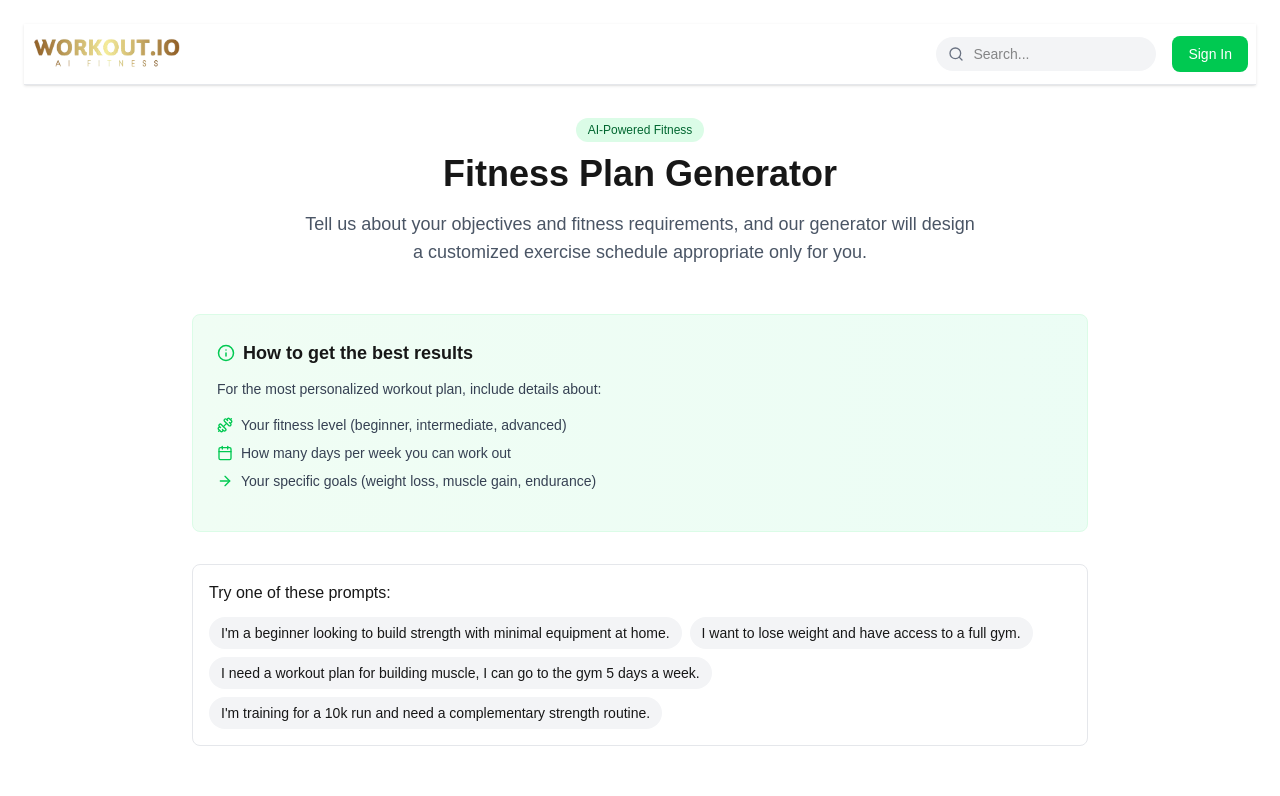
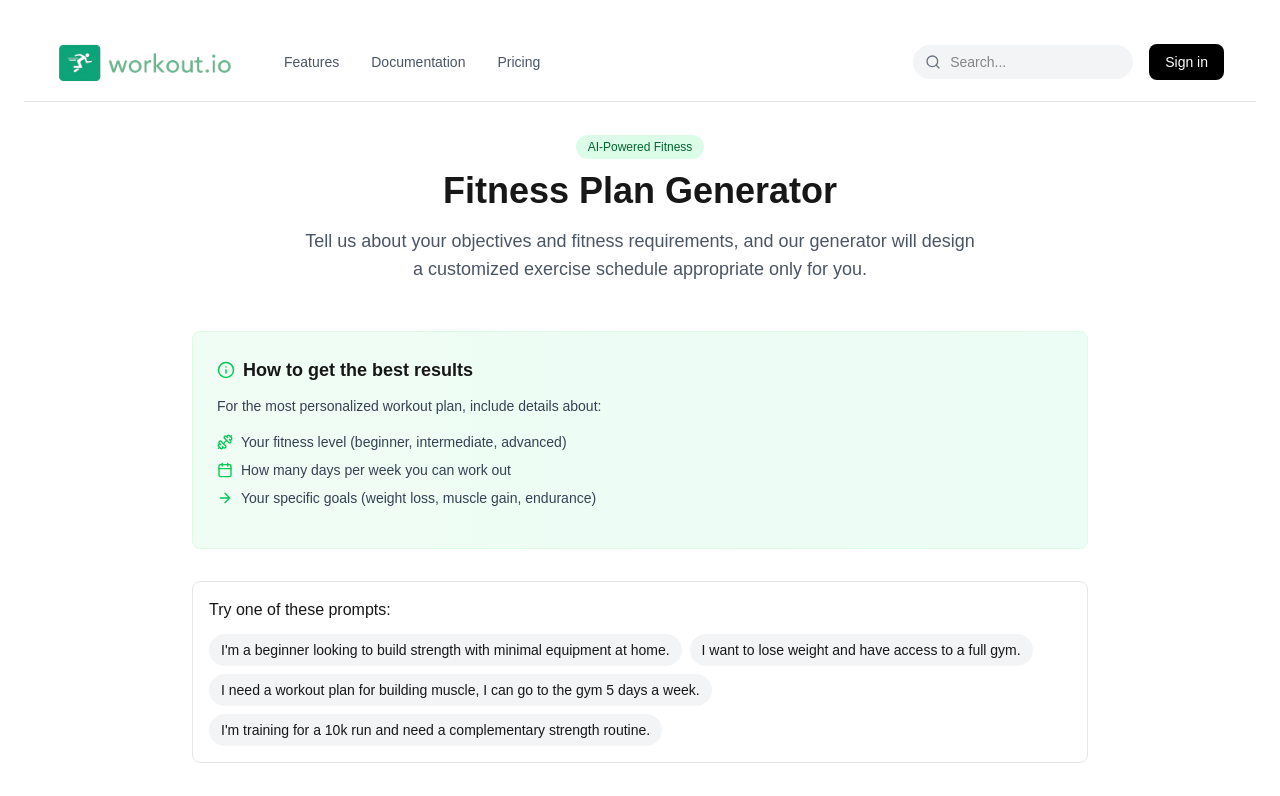
Before and after one commit to MiguelDZ123/workoutapp, a Next.js app: page / in a window 1280 px wide. Shown: the top 796 px of the page. Built offline with nearby package versions, Linux system fonts and the light colour scheme; no server answers.

Commit message:
Made so nice changes

```diff
--- a/app/api/workouts/[id]/route.ts
+++ b/app/api/workouts/[id]/route.ts
@@ -4,7 +4,7 @@ import prisma from '@/lib/prisma';
 
 export async function GET(
   request: NextRequest,
-  { params }: { params: Promise<{ id: string }>}
+  { params }: { params: Promise<{ id: string }> }
 ) {
   try {
     const session = await getServerSession();
@@ -43,7 +43,7 @@ export async function GET(
 
 export async function PATCH(
   request: NextRequest,
-  { params }: { params: Promise<{ id: string }>}
+  { params }: { params: Promise<{ id: string }> }
 ) {
   try {
     const session = await getServerSession();
@@ -100,7 +100,7 @@ export async function PATCH(
 
 export async function DELETE(
   request: NextRequest,
-  { params }: { params: Promise<{ id: string }>}
+  { params }: { params: Promise<{ id: string }> }
 ) {
   try {
     const session = await getServerSession();
--- a/components/Header.tsx
+++ b/components/Header.tsx
@@ -23,45 +23,42 @@ export default function Header() {
   }
 
   return (
-    <header className="sticky top-0 z-50 bg-white dark:bg-gray-900 shadow-sm">
-      <div className="flex items-center justify-between py-3 px-2 border-b border-gray-200 dark:border-gray-800">
-        <div className="flex items-center gap-6">
+    <header className="sticky top-0 z-50 bg-white dark:bg-gray-900 border-b border-gray-200 dark:border-gray-800">
+      <div className="max-w-7xl mx-auto flex items-center justify-between py-4 px-4 sm:px-6 lg:px-8">
+        <div className="flex items-center gap-12">
           <Link href={"/"} className="flex items-center">
             <Image
               src="/images/logo.png"
               alt="WORKOUT.IO"
-              width={150}
-              height={40}
+              width={180}
+              height={48}
               className="dark:brightness-200"
             />
           </Link>
 
-          <nav className="hidden md:flex items-center gap-4">
-            {session && (
-              <Link
-                href="/protected/saved-workouts"
-                className="flex items-center gap-2 text-sm text-gray-700 dark:text-gray-300 hover:text-gray-900 dark:hover:text-white transition-colors"
-              >
-                <Save size={18} />
-                <span>Saved Workouts</span>
+          <nav className="hidden lg:flex items-center space-x-8">
+            <Link href="/features" className="text-sm text-gray-600 hover:text-gray-900 dark:text-gray-300 dark:hover:text-white">
+              Features
             </Link>
-            )}
+            <Link href="/solutions" className="text-sm text-gray-600 hover:text-gray-900 dark:text-gray-300 dark:hover:text-white">
+              Documentation
+            </Link>
+            <Link href="/pricing" className="text-sm text-gray-600 hover:text-gray-900 dark:text-gray-300 dark:hover:text-white">
+              Pricing
+            </Link>
           </nav>
         </div>
 
         <div className="flex items-center gap-4">
-          <div className="relative hidden sm:flex items-center">
+          <div className="relative hidden md:flex items-center">
             <input
               type="text"
               placeholder="Search..."
-              className="pl-9 pr-4 py-1.5 text-sm bg-gray-100 dark:bg-gray-800 border border-transparent rounded-full focus:outline-none w-[180px] md:w-[220px]"
+              className="pl-9 pr-4 py-1.5 text-sm bg-gray-100 dark:bg-gray-800 border border-transparent rounded-full focus:outline-none w-[180px] lg:w-[220px]"
             />
-            <Search size={16} className="absolute left-3 text-gray-500 outline-none" />
+            <Search size={16} className="absolute left-3 text-gray-500" />
           </div>
 
-          {/* Mobile menu button */}
-
-          {/* Desktop settings button */}
 
           {status === 'loading' ? (
             <div className="h-9 w-24 bg-gray-200 dark:bg-gray-700 rounded-lg animate-pulse" />
@@ -74,7 +71,7 @@ export default function Header() {
                   </span>
                   <button
                     onClick={() => signOut()}
-                    className="text-sm bg-red-500 text-white px-4 py-2 rounded-lg hover:bg-red-600 transition-colors"
+                    className="text-sm text-gray-600 hover:text-gray-900 dark:text-gray-300 dark:hover:text-white"
                   >
                     Logout
                   </button>
@@ -82,61 +79,123 @@ export default function Header() {
               </div>
               <button
                 onClick={() => setIsMobileMenuOpen(!isMobileMenuOpen)}
-                className="md:hidden p-2 text-gray-600 dark:text-gray-300 hover:text-gray-900 dark:hover:text-white transition-colors"
+                className="lg:hidden p-2 text-gray-600 dark:text-gray-300 hover:text-gray-900 dark:hover:text-white transition-colors"
+                aria-label="Toggle menu"
               >
-                {isMobileMenuOpen ? <X size={24} /> : <Menu size={24} />}
+                {isMobileMenuOpen ? (
+                  <X size={24} className="h-6 w-6" />
+                ) : (
+                  <Menu size={24} className="h-6 w-6" />
+                )}
               </button>
             </div>
           ) : (
+            <div className="flex items-center gap-4">
               <button
                 onClick={() => setIsAuthModalOpen(true)}
-              className="text-sm bg-green-500 text-white px-4 py-2 rounded-lg hover:bg-green-600 transition-colors"
+                className="text-sm bg-black text-white px-4 py-2 rounded-lg hover:bg-gray-800 transition-colors max-sm:hidden"
               >
-              Sign In
+                Sign in
               </button>
+              <button
+                onClick={() => setIsMobileMenuOpen(!isMobileMenuOpen)}
+                className="lg:hidden p-2 text-gray-600 dark:text-gray-300 hover:text-gray-900 dark:hover:text-white transition-colors"
+                aria-label="Toggle menu"
+              >
+                {isMobileMenuOpen ? (
+                  <X size={24} className="h-6 w-6" />
+                ) : (
+                  <Menu size={24} className="h-6 w-6" />
+                )}
+              </button>
+            </div>
           )}
         </div>
       </div>
 
-      {/* Mobile menu */}
       {isMobileMenuOpen && (
-        <div className="md:hidden absolute top-full left-0 right-0 bg-white dark:bg-gray-900 border-b border-gray-200 dark:border-gray-800 py-4 px-4 z-50">
-          <nav className="flex flex-col space-y-4">
-            {session && (
-              <>
+        <div className="lg:hidden fixed inset-0 z-50">
+          <div
+            className="fixed inset-0 bg-black bg-opacity-25"
+            onClick={() => setIsMobileMenuOpen(false)}
+          />
+
+          <div className="fixed inset-y-0 right-0 w-full max-w-sm bg-white dark:bg-gray-900 shadow-xl">
+            <div className="flex flex-col h-full">
+              <div className="flex items-center justify-between px-4 py-4 border-b border-gray-200 dark:border-gray-800">
+                <Link href={"/"} className="flex items-center">
+                  <Image
+                    src="/images/logo.png"
+                    alt="WORKOUT.IO"
+                    width={180}
+                    height={48}
+                    className="dark:brightness-200"
+                  />
+                </Link>
+                <button
+                  onClick={() => setIsMobileMenuOpen(false)}
+                  className="p-2 text-gray-600 dark:text-gray-300 hover:text-gray-900 dark:hover:text-white"
+                >
+                  <X size={24} />
+                </button>
+              </div>
+
+              <nav className="flex-1 px-4 py-6 space-y-6">
                 <Link
-                  href="/protected/saved-workouts"
-                  className="flex items-center gap-2 text-sm text-gray-700 dark:text-gray-300 hover:text-gray-900 dark:hover:text-white transition-colors"
+                  href="/features"
+                  className="block text-base text-gray-600 hover:text-gray-900 dark:text-gray-300 dark:hover:text-white"
                   onClick={() => setIsMobileMenuOpen(false)}
                 >
-                  <Save size={18} />
-                  <span>Saved Workouts</span>
+                  Features
                 </Link>
                 <Link
-                  href="/settings"
-                  className="flex items-center gap-2 text-sm text-gray-700 dark:text-gray-300 hover:text-gray-900 dark:hover:text-white transition-colors"
+                  href="/solutions"
+                  className="block text-base text-gray-600 hover:text-gray-900 dark:text-gray-300 dark:hover:text-white"
                   onClick={() => setIsMobileMenuOpen(false)}
                 >
-                  <Settings size={18} />
-                  <span>Settings</span>
+                  Documentation
                 </Link>
-                <div className="pt-2 border-t border-gray-200 dark:border-gray-700">
-                  <div className="text-sm text-gray-700 dark:text-gray-300 mb-2">
+                <Link
+                  href="/pricing"
+                  className="block text-base text-gray-600 hover:text-gray-900 dark:text-gray-300 dark:hover:text-white"
+                  onClick={() => setIsMobileMenuOpen(false)}
+                >
+                  Pricing
+                </Link>
+              </nav>
+
+              <div className="p-4 border-t border-gray-200 dark:border-gray-800">
+                {session ? (
+                  <div className="space-y-4">
+                    <p className="text-sm text-gray-600 dark:text-gray-400">
                       Signed in as {session.user?.name || session.user?.email}
-                  </div>
+                    </p>
                     <button
                       onClick={() => {
                         signOut();
                         setIsMobileMenuOpen(false);
                       }}
-                    className="w-full rounded-lg bg-red-500 px-4 py-2 text-white text-sm"
+                      className="w-full text-sm text-gray-600 hover:text-gray-900 dark:text-gray-300 dark:hover:text-white"
                     >
                       Logout
                     </button>
                   </div>
-              </>
+                ) : (
+                  <div className="space-y-4">
+                    <button
+                      onClick={() => {
+                        setIsAuthModalOpen(true);
+                        setIsMobileMenuOpen(false);
+                      }}
+                      className="w-full text-sm bg-black text-white px-4 py-2 rounded-lg hover:bg-gray-800 transition-colors"
+                    >
+                      Sign in
+                    </button>
+                  </div>
                 )}
-          </nav>
+              </div>
+            </div>
+          </div>
         </div>
       )}
       <AuthModal isOpen={isAuthModalOpen} onClose={() => setIsAuthModalOpen(false)} />
```
Also changed, not shown: public/images/logo.png. Lines whose indentation alone changed are shown as unchanged.
